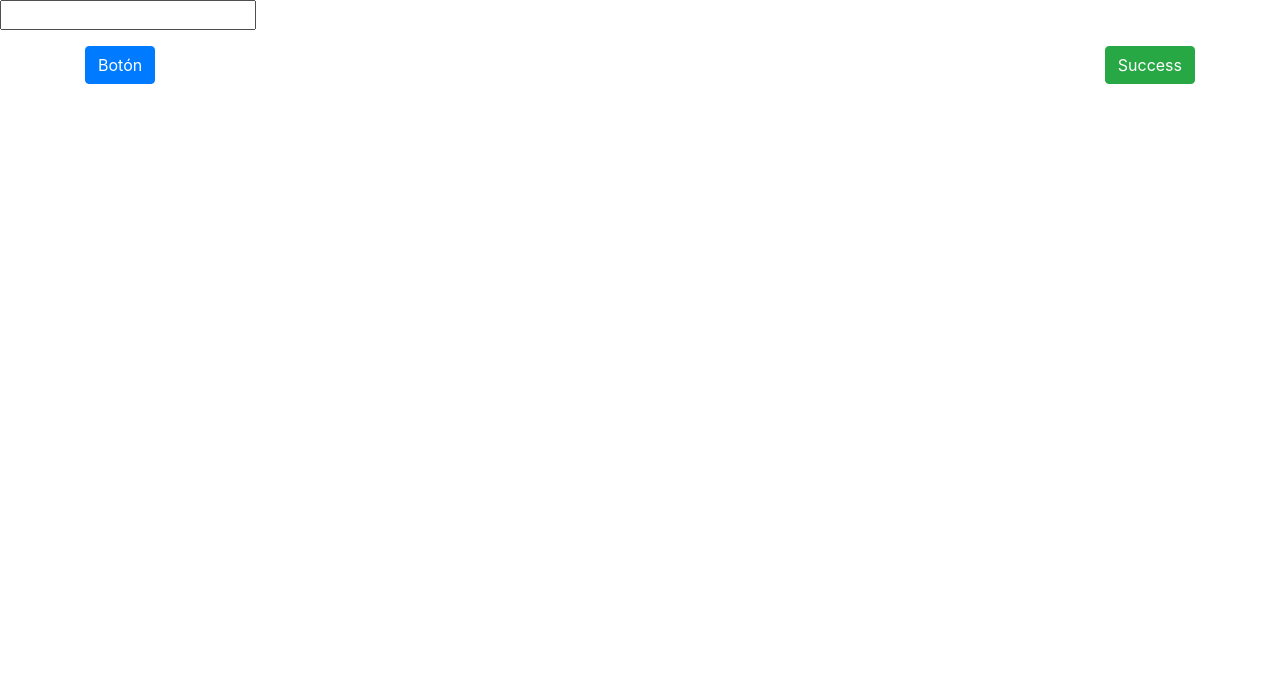
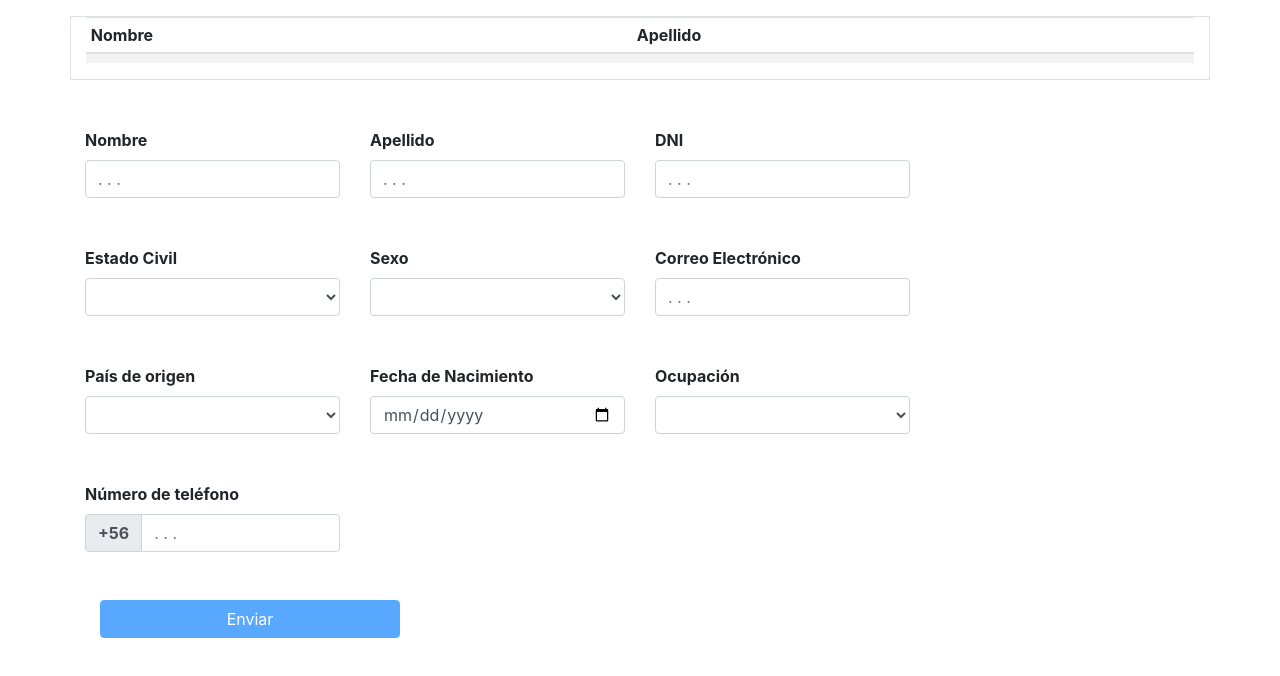
Before and after one commit to ricardojbj/angular-training, an Angular app: page /sites in a window 1280 px wide. Shown: the top 676 px of the page. Built offline with nearby package versions, Linux system fonts and the light colour scheme.

Commit message:
feat: components comunications new example

```diff
--- a/src/app/components/sites/sites.component.html
+++ b/src/app/components/sites/sites.component.html
@@ -1,6 +1,23 @@
-<input type="text" [ngModel]="valorRecibido" (ngModelChange)="valuechange($event)" />
 
-<div class="container mt-3 d-flex justify-content-between">
-  <button class="btn btn-primary">Botón</button>
-  <button class="btn btn-success" (click)="modificaValor()">Success</button>
+<!-- Sites Component (Padre) -->
+<div class="container border mt-3">
+  <table class="table table-condensed table-striped table-sm table-hover">
+    <thead>
+      <tr>
+        <th>Nombre</th>
+        <th>Apellido</th>
+      </tr>
+    </thead>
+    <tbody>
+      <tr>
+        <td>{{ form.nombre }}</td>
+        <td>{{ form.apellido }}</td>
+      </tr>
+    </tbody>
+  </table>
 </div>
+<div>
+  <app-formulario (formulario) = "recibeForm($event)">
+
+  </app-formulario>
+</div>
--- a/src/app/components/sites/sites.component.ts
+++ b/src/app/components/sites/sites.component.ts
@@ -8,27 +8,20 @@ import { Component, OnInit, Input, Output, EventEmitter } from '@angular/core';
 })
 export class SitesComponent implements OnInit {
 
-  @Input() valorRecibido: any;
-  @Output() variableSalida: EventEmitter<any> = new EventEmitter();
-
-  valor = 0;
-  mymodel;
-  mensajeBorrar;
+  form: any = {
+    nombre: '',
+    apellido: '',
+  };
 
   constructor() { }
 
   ngOnInit() {
   }
 
-  modificaValor() {
-    this.valor += 1;
-    this.variableSalida.emit(this.valor);
-  }
-
-  valuechange(newValue) {
-    this.mymodel = newValue;
-    console.log(newValue);
-    this.mymodel = this.mensajeBorrar;
+  recibeForm(evt) {
+    this.form = evt;
+    console.log('Llega Formulario:');
+    console.log(this.form);
   }
 
 }
--- a/src/app/formulario/formulario.component.ts
+++ b/src/app/formulario/formulario.component.ts
@@ -1,5 +1,5 @@
-import { Component, OnInit } from '@angular/core';
-import { FormGroup, FormBuilder, FormControl, Validators } from '@angular/forms';
+import { Component, OnInit, Output, EventEmitter } from '@angular/core';
+import { FormGroup, FormBuilder, Validators } from '@angular/forms';
 
 @Component({
   selector: 'app-formulario',
@@ -7,6 +7,8 @@ import { FormGroup, FormBuilder, FormControl, Validators } from '@angular/forms'
   styleUrls: ['./formulario.component.css'],
 })
 export class FormularioComponent implements OnInit {
+
+  @Output() formulario: EventEmitter<any> = new EventEmitter();
 
   form: FormGroup;
   formIsValid: boolean;
@@ -133,7 +135,10 @@ export class FormularioComponent implements OnInit {
   }
 
   sendForm() {
-    console.log(this.form.value);
-    console.log(this.form.valid);
+    console.log('Sin el Value: ');
+    console.log(this.form);
+    this.formulario.emit(this.form.value);
   }
+
+
 }
```
